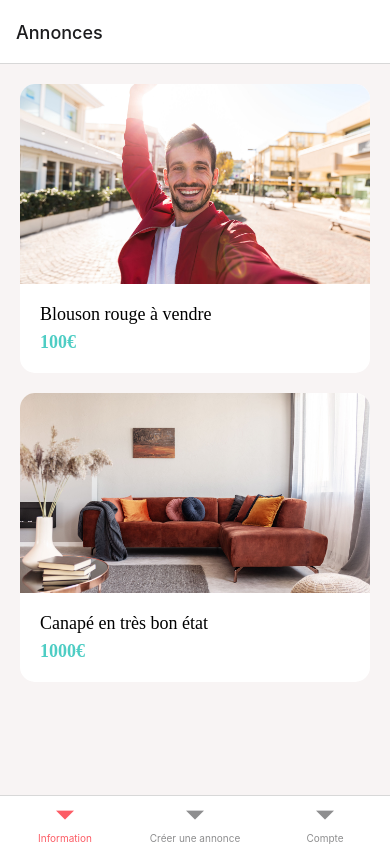
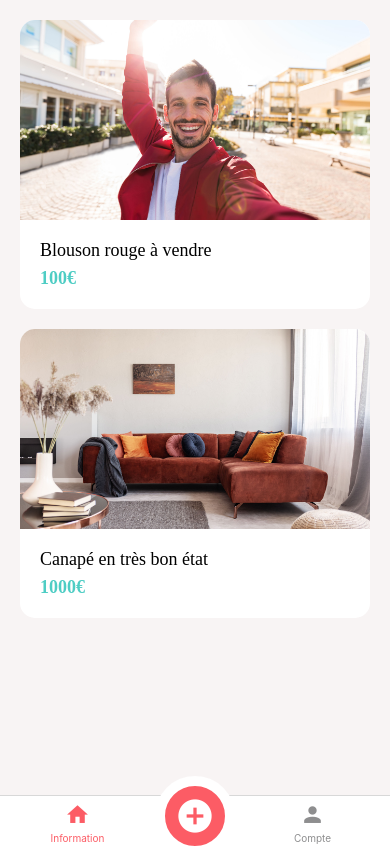
Before and after one commit to tony-dugue/kakaze, a React Native app: screen /Information in a window 390 px wide. Built offline with nearby package versions, Linux system fonts and the light colour scheme.

Commit message:
AppNavigator => add icons & add custom Tab button

```diff
--- a/app/navigation/AppNavigator.js
+++ b/app/navigation/AppNavigator.js
@@ -1,18 +1,42 @@
 import React from 'react';
-import {createBottomTabNavigator} from "@react-navigation/bottom-tabs";
+import {createBottomTabNavigator} from "@react-navigation/bottom-tabs"
+import { MaterialCommunityIcons } from '@expo/vector-icons'
 
-import ListingEditScreen from "../screens/ListingEditScreen";
-import FeedNavigator from "./FeedNavigator";
-import AccountNavigator from "./AccountNavigator";
+import ListingEditScreen from "../screens/ListingEditScreen"
+import NewListingButton from "./NewListingButton"
+import FeedNavigator from "./FeedNavigator"
+import AccountNavigator from "./AccountNavigator"
 
 const Tab = createBottomTabNavigator()
 
 const AppNavigator = () => {
   return (
     <Tab.Navigator>
-      <Tab.Screen name="Information" component={FeedNavigator}  options={{ headerShown: false }} />
-      <Tab.Screen name="Créer une annonce" component={ListingEditScreen} />
-      <Tab.Screen name="Compte" component={AccountNavigator} options={{ headerShown: false }} />
+
+      <Tab.Screen name="Information" component={FeedNavigator}
+        options={{
+          headerShown: false,
+          tabBarIcon: ({ color, size}) =>
+            <MaterialCommunityIcons name="home" color={color} size={size} />
+        }}
+      />
+
+      <Tab.Screen name="Créer une annonce" component={ListingEditScreen}
+        options={ ({ navigation }) => ({
+          tabBarButton: () => <NewListingButton onPress={ () => navigation.navigate("Créer une annonce") } />,
+          tabBarIcon: ({ color, size}) =>
+            <MaterialCommunityIcons name="plus-circle" color={color} size={size} />
+        })}
+      />
+
+      <Tab.Screen name="Compte" component={AccountNavigator}
+        options={{
+          headerShown: false,
+          tabBarIcon: ({ color, size}) =>
+            <MaterialCommunityIcons name="account" color={color} size={size} />
+        }}
+      />
+
     </Tab.Navigator>
   )
 }
--- a/app/navigation/FeedNavigator.js
+++ b/app/navigation/FeedNavigator.js
@@ -8,7 +8,7 @@
 
 const FeedNavigator = () => {
   return (
-    <Stack.Navigator>
+    <Stack.Navigator screenOptions={{ headerShown: false }}>
       <Stack.Screen name="Annonces" component={ListingsScreen} />
       <Stack.Screen name="Annonce" component={ListingDetailsScreen} />
     </Stack.Navigator>
--- /dev/null
+++ b/app/navigation/NewListingButton.js
@@ -0,0 +1,31 @@
+import React from 'react';
+import {View, StyleSheet, TouchableOpacity} from 'react-native'
+
+import colors from "../config/colors"
+import {MaterialCommunityIcons} from "@expo/vector-icons";
+
+function NewListingButton({ onPress }) {
+  return (
+    <TouchableOpacity onPress={onPress}>
+      <View style={styles.container}>
+        <MaterialCommunityIcons name={"plus-circle"} color={colors.white} size={40} />
+      </View>
+    </TouchableOpacity>
+  );
+}
+
+const styles = StyleSheet.create({
+  container: {
+    alignItems: "center",
+    justifyContent: "center",
+    width: 80,
+    height: 80,
+    bottom: 20,
+    backgroundColor: colors.primary,
+    borderRadius: 40,
+    borderColor: colors.white,
+    borderWidth: 10,
+  }
+})
+
+export default NewListingButton;
```
